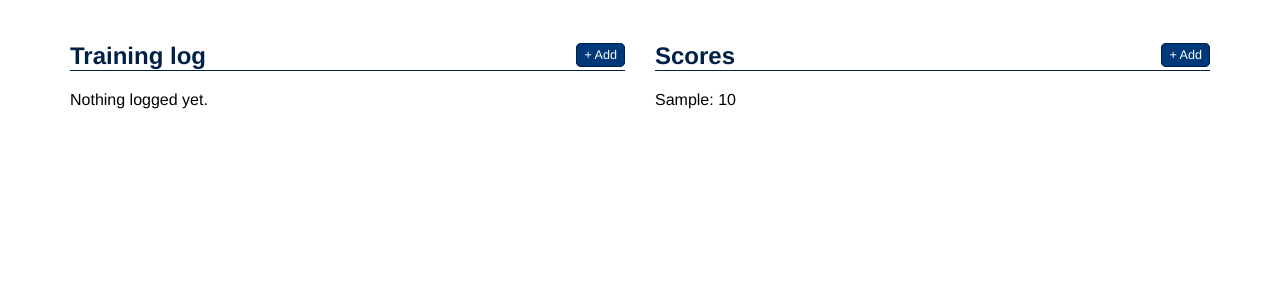
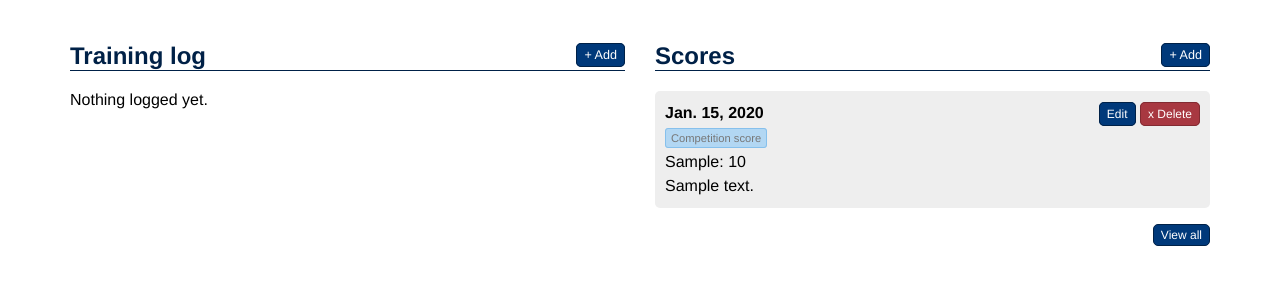
Before and after one commit to mjtamlyn/squads, a Django app: page / in a window 1280 px wide. Shown: the part 59-359 px from the top of the page. Run offline with Django 3.2, Linux system fonts and the light colour scheme; a user stored in the database is signed in; tables that the repository leaves empty hold one stand-in row (values such as "Sample post"); data that the repository does not hold is empty; some libraries are stand-ins or nearby versions.

Commit message:
CRUD scores.
Fixes #3, #4, #14.

```diff
--- a/sass/_colors.sass
+++ b/sass/_colors.sass
@@ -1,4 +1,5 @@
 $oxford: #002147
+$light-blue: #B2D7F3
 $light-grey: #eee
 $grey: #ccc
 $grey-text: #777
--- a/sass/base.sass
+++ b/sass/base.sass
@@ -5,12 +5,21 @@
 @import 'typography'
 @import 'forms'
 
-.session
+.session,
+.score
   background-color: $light-grey
   padding: 10px
   +border-radius(5px)
   line-height: 1.5em
   margin: 10px 0
+
+span.competition
+  font-size: 70%
+  background-color: $light-blue
+  border: 1px solid darken($light-blue, 10%)
+  color: $grey-text
+  padding: 3px 5px
+  +border-radius(3px)
 
 .inline
   border-bottom: 1px solid $grey
--- a/squads/models.py
+++ b/squads/models.py
@@ -48,6 +48,7 @@ class Score(models.Model):
     shot_round = models.CharField(max_length=200)
     score = models.PositiveIntegerField()
     competition = models.BooleanField(default=False)
+    notes = models.TextField(blank=True, default='')
 
     def __unicode__(self):
         return '%s: %s' % (self.shot_round, self.score)
--- a/squads/templates/home.html
+++ b/squads/templates/home.html
@@ -4,44 +4,16 @@
 {% block content %}
 <div class="row">
     <div class="col3">
-        <h2>
-            Training log
-            <small class="right"><a href="{% url 'session-add' %}" class="btn btn-add">Add</a></small>
-        </h2>
-        {% for session in sessions %}
-        <p class="session">
-            <span class="right">
-                <a href="{% url 'session-edit' pk=session.pk %}" class="btn btn-edit">Edit</a>
-                <a href="{% url 'session-delete' pk=session.pk %}" class="btn btn-delete">Delete</a>
-            </span>
-            <strong>{{ session.date }}</strong><br>
-            {{ session.venue }}
-            {% if session.arrows_shot %}
-            - {{ session.arrows_shot }} arrows shot
-            {% endif %}
-            <br>
-            {% for section in session.sessionsection_set.all %}
-            {{ section.training_type }}: {{ section.time }} minutes<br>
-            {% endfor %}
-            {{ session.notes|linebreaksbr }}
-        </p>
-        {% endfor %}
+        {% include 'sessions.html' %}
         {% if sessions %}
         <p><a href="{% url 'session-list' %}" class="btn right">View all</a></p>
-        {% else %}
-        <p>Nothing logged yet.</p>
         {% endif %}
     </div>
     <div class="col3">
-        <h2>
-            Scores
-            <small class="right"><a class="btn btn-add">Add</a></small>
-        </h2>
-        {% for score in scores %}
-        {{ score }}
-        {% empty %}
-        <p>Nothing shot yet.</p>
-        {% endfor %}
+        {% include 'scores.html' %}
+        {% if scores %}
+        <p><a href="{% url 'score-list' %}" class="btn right">View all</a></p>
+        {% endif %}
     </div>
 </div>
 {% endblock %}
--- /dev/null
+++ b/squads/templates/scores.html
@@ -0,0 +1,20 @@
+<h2>
+    Scores
+    <small class="right"><a href="{% url 'score-add' %}" class="btn btn-add">Add</a></small>
+</h2>
+{% for score in scores %}
+<p class="score">
+    <span class="right">
+        <a href="{% url 'score-edit' pk=score.pk %}" class="btn btn-edit">Edit</a>
+        <a href="{% url 'score-delete' pk=score.pk %}" class="btn btn-delete">Delete</a>
+    </span>
+    <strong>{{ score.date }}</strong><br>
+    {% if score.competition %}
+    <span class="competition">Competition score</span><br>
+    {% endif %}
+    {{ score.shot_round }}: {{ score.score }}<br>
+    {{ score.notes|linebreaksbr }}
+</p>
+{% empty %}
+<p>Nothing shot yet.</p>
+{% endfor %}
--- a/squads/urls.py
+++ b/squads/urls.py
@@ -12,6 +12,11 @@ urlpatterns = patterns('',
     url('^sessions/(?P<pk>\d+)/$', views.SessionEdit.as_view(), name='session-edit'),
     url('^sessions/(?P<pk>\d+)/delete/$', views.SessionDelete.as_view(), name='session-delete'),
 
+    url('^scores/$', views.ScoreList.as_view(), name='score-list'),
+    url('^scores/add/$', views.ScoreAdd.as_view(), name='score-add'),
+    url('^scores/(?P<pk>\d+)/$', views.ScoreEdit.as_view(), name='score-edit'),
+    url('^scores/(?P<pk>\d+)/delete/$', views.ScoreDelete.as_view(), name='score-delete'),
+
     url('^admin/', include(admin.site.urls)),
     url('', include('social_auth.urls')),
 )
--- a/squads/views.py
+++ b/squads/views.py
@@ -5,7 +5,7 @@ from django.views.generic import TemplateView, ListView, CreateView, UpdateView,
 
 from braces.views import LoginRequiredMixin
 
-from .forms import SessionLogForm
+from .forms import ScoreForm, SessionLogForm
 from .models import Score, SessionLog
 
 
@@ -17,7 +17,7 @@ class Home(LoginRequiredMixin, TemplateView):
         last_week = datetime.date.today() - datetime.timedelta(days=7)
         context['sessions'] = SessionLog.objects.filter(user=self.request.user
                 ).filter(date__gt=last_week).order_by('-date')
-        context['scores'] = Score.objects.filter(user=self.request.user).order_by('-date')
+        context['scores'] = Score.objects.filter(user=self.request.user).order_by('-date')[:10]
         return context
 
 
@@ -50,8 +50,56 @@ class SessionEdit(LoginRequiredMixin, UpdateView):
     template_name = 'session_form.html'
     success_url = reverse_lazy('home')
 
+    def get_queryset(self):
+        return SessionLog.objects.filter(user=self.request.user).order_by('-date')
+
 
 class SessionDelete(LoginRequiredMixin, DeleteView):
     model = SessionLog
     template_name = 'delete.html'
     success_url = reverse_lazy('home')
+
+    def get_queryset(self):
+        return SessionLog.objects.filter(user=self.request.user).order_by('-date')
+
+
+class ScoreList(LoginRequiredMixin, ListView):
+    model = Score
+    template_name = 'score_list.html'
+
+    def get_queryset(self):
+        return Score.objects.filter(user=self.request.user).order_by('-date')
+
+
+class ScoreAdd(LoginRequiredMixin, CreateView):
+    model = Score
+    form_class = ScoreForm
+    template_name = 'score_form.html'
+    success_url = reverse_lazy('home')
+
+    def get_form_kwargs(self):
+        kwargs = super(ScoreAdd, self).get_form_kwargs()
+        kwargs['instance'] = Score(
+            user=self.request.user,
+            date=datetime.date.today(),
+        )
+        return kwargs
+
+
+class ScoreEdit(LoginRequiredMixin, UpdateView):
+    model = Score
+    form_class = ScoreForm
+    template_name = 'score_form.html'
+    success_url = reverse_lazy('home')
+
+    def get_queryset(self):
+        return Score.objects.filter(user=self.request.user).order_by('-date')
+
+
+class ScoreDelete(LoginRequiredMixin, DeleteView):
+    model = Score
+    template_name = 'delete.html'
+    success_url = reverse_lazy('home')
+
+    def get_queryset(self):
+        return Score.objects.filter(user=self.request.user).order_by('-date')
--- a/static/css/base.css
+++ b/static/css/base.css
@@ -199,7 +199,8 @@ textarea {
   resize: vertical;
 }
 
-.session {
+.session,
+.score {
   background-color: #eeeeee;
   padding: 10px;
   -webkit-border-radius: 5px;
@@ -209,6 +210,19 @@ textarea {
   border-radius: 5px;
   line-height: 1.5em;
   margin: 10px 0;
+}
+
+span.competition {
+  font-size: 70%;
+  background-color: #b2d7f3;
+  border: 1px solid #86c0ec;
+  color: #777777;
+  padding: 3px 5px;
+  -webkit-border-radius: 3px;
+  -moz-border-radius: 3px;
+  -ms-border-radius: 3px;
+  -o-border-radius: 3px;
+  border-radius: 3px;
 }
 
 .inline {
```
Also changed, not shown: squads/forms.py (+10 -1 lines), squads/templates/score_form.html (added, +16 -0 lines), squads/templates/score_list.html (added, +10 -0 lines), squads/migrations/0005_auto_20141012_0958.py (added).
